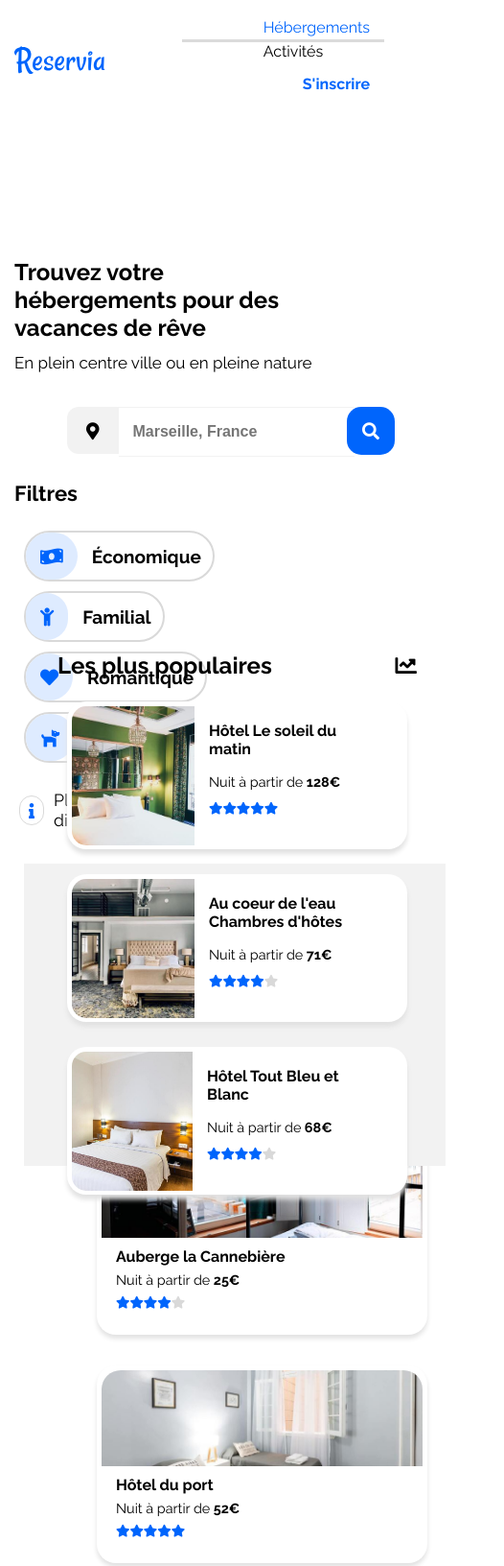
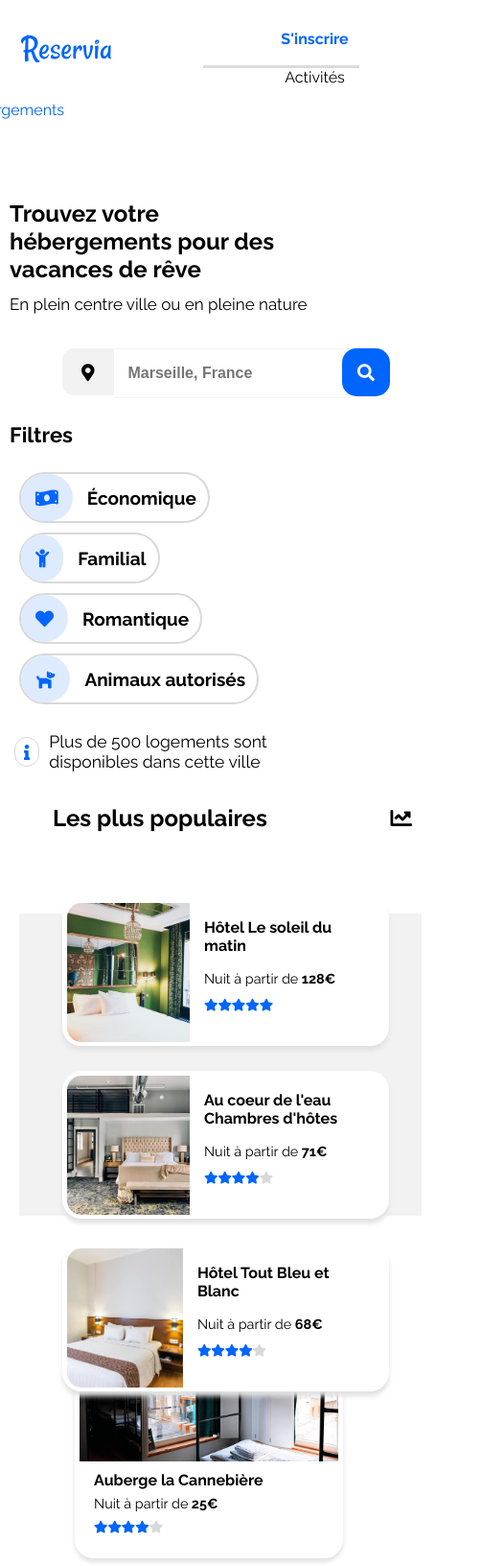
Before and after one commit to flomag5/FlorentMagnoac_2_20072021, a plain HTML site: page Index.Reservia.html in a window 390 px wide. Shown: the top 1632 px of the page at 96% size, 526 px wide, since content can reach past the window. Drawn offline with Linux system fonts and the light colour scheme.

Commit message:
css_media-queries_900px

```diff
--- a/Index.Reservia.html
+++ b/Index.Reservia.html
@@ -199,7 +199,7 @@
                         <h2>Les plus populaires</h2>
                         <i class="fas fa-chart-line"></i>
                     </header>
-                    <ul class="most_populars">
+                    <ul>
                         <li>
                             <a href="images/hebergements/1_xlarge/emile-guillemot-Bj_rcSC5XfE-unsplash.jpg">
                                 <figure class="most_popular">
--- a/styles.css
+++ b/styles.css
@@ -16,7 +16,7 @@ body{
 }
 
 .header .main{
-    padding: 2rem 0;
+    padding: 1rem 0;
 }
 
 a{
@@ -43,6 +43,10 @@ ul{
 
 .price{
     font-weight: 700;
+}
+
+#icon_glass{
+    display: none;
 }
 
 /* Header */
@@ -384,7 +388,7 @@ ul #nav_link_accomodation > .line_effect {
     display: inline-flex;
 
 }
-.most_populars{
+.most-populars{
     display: flex;
     flex-direction: column;
     justify-content: space-evenly;
@@ -572,11 +576,30 @@ ul #nav_link_accomodation > .line_effect {
     }
 
     .bloc_most_popular{
-        display: flex;
+        display: block;
         max-width: 95%;
         max-height: 315px;
-        margin-left: 15px;
+        margin-left: 10px;
     }
+
+    .most-populars{
+        display: flex;
+    }
+
+    .most-populars ul{
+        display: inline-flex;
+        justify-content: space-evenly;
+    }
+
+    .most_popular{
+        width: auto;
+        height: auto;
+    }
+
+    .most_popular .most_popular_img{
+        min-height: 100%;
+    }
+
 
     .bloc_accomodation{
       max-width: 97%;
@@ -615,7 +638,6 @@ ul #nav_link_accomodation > .line_effect {
         grid-template-areas:
         "activity_1 activity_2 activity_4"
         "activity_5 activity_3 activity_6";
-        margin-bottom: 200px;
     }
 
     .items_activity {
@@ -656,11 +678,15 @@ ul #nav_link_accomodation > .line_effect {
     padding-left: 2%;
 }
 
-
+@media screen and (max-width: 1200px) {
+    main {
+      width: 95%;
+    }
+}
 
 @media screen and (max-width: 900px) {
     main {
-      width: 90%;
+      width: 92%;
     }
     .info{
         margin-bottom: 5%;
@@ -668,8 +694,9 @@ ul #nav_link_accomodation > .line_effect {
 
     }
     .bloc_accomodation{
-        width: 103%;
+        width: 97%;
         height: 80%;
+        margin-left: 0.8%;
 
     }
 
@@ -677,25 +704,25 @@ ul #nav_link_accomodation > .line_effect {
         display: grid;
         grid-template-columns: 1fr 1fr;
         grid-template-rows: 1fr 1fr 1fr;
+        padding-left: 6%;
     }
 
     .items_marseille{
         width: 95%;
         height: auto;
-        margin-left: 0;
+        margin-left: -25px;
     }
 
 
     .bloc_most_popular{
         display: flex;
-        width: 100%;
+        width: 96%;
         height: 560px;
+        margin-right: 1%;
     }
 
     .bloc_most_popular .most-populars ul{
-        display: grid;
-        grid-template-columns: 1fr;
-        grid-template-rows: 1fr 1fr 1fr 1fr;
+        display: inline-flex;
     }
 
     .bloc_most_popular .most-populars .most_popular{
@@ -710,16 +737,19 @@ ul #nav_link_accomodation > .line_effect {
          "activity_1 activity_2"
          "activity_4 activity_3"
          "activity_5 activity_6";
-         width: 100%;
-         justify-items: center;
+        width: 35%;
+        margin-left: 30%;
      }
+    .items_activity{
+        margin-right: 2%;
     }
 
-@media screen and (max-width: 576px){
+
+@media screen and (max-width: 600px){
 
     .container{
         width: 100%;
-        margin-left: 15px;
+        padding-left: 10px;
     }
     .navigation{
         display: grid;
@@ -728,27 +758,32 @@ ul #nav_link_accomodation > .line_effect {
         grid-template-areas:
         "logo nav_link_sign-up"
         "nav_link_accomodation nav_link_activities";
-    }
-    .navigation ul{
-        display: inline-block;
+        margin-bottom: -30%;
     }
 
+    .navigation ul{
+        flex-direction: column-reverse;
+    }
    .navigation img{
         grid-area: logo;
+        padding: 15px;
+        margin-top: -50px;
     }
 
     .navigation #nav_link_accomodation{
-        flex-direction: column-reverse;
+        display: flex;
         grid-area: nav_link_accomodation;
+    }
+    #nav_link_accomodation{
+        margin-right: 300%;
     }
 
     .navigation #nav_link_activities{
-        flex-direction: column;
+        flex-direction: column-reverse;
         grid-area: nav_link_activities;
     }
     .navigation #nav_link_activities .line_effect{
         border-bottom:3px solid #dbdbdb;
-
     }
 
     .navigation #nav_link_sign-up{
@@ -769,7 +804,6 @@ ul #nav_link_accomodation > .line_effect {
         margin-left: 55px;
     }
     .search_bar{
-
         width: 280px;
         height: 48px;
     }
@@ -810,18 +844,34 @@ ul #nav_link_accomodation > .line_effect {
 
     .bloc_most_popular{
         display: flex;
-        margin: 10px auto 0 10px;
-        max-width: 500px;
-        height: 100%;
+        flex-direction: column;
         border-radius: 0;
+        margin-top: 30%;
     }
+
+    .most-populars ul{
+        flex-direction: column;
+        height: 70%;
+        width: 85%;
+    }
+
+    .title-h2_icon{
+        margin-bottom: 5%;
+    }
+
+    .most_popular{
+        width: 100%;
+    }
+
+
     .bloc_accomodation{
         max-width: 420px;
         height: 80%;
         background-color: #fff;
         border-radius: 0;
-        margin-left: -15px;
-        margin-top: -140px;
+        margin-left: 2%;
+        margin-top: 10%;
+
 
     }
     .housing_marseille{
@@ -832,18 +882,23 @@ ul #nav_link_accomodation > .line_effect {
     }
 
     .items_marseille{
-        width: 335px;
+        width: 85%;
         height: auto;
     }
     .housing_marseille .items_marseille_img{
-        width: 335px;
+        width: 100%;
+    }
+
+    .activities_marseille{
+        margin-bottom: -110%;
     }
     .activities_marseille ul{
         display: grid;
         justify-content: center;
-        width: 100%;
-        height: 1500px;
-        margin-bottom: 80px;
+        width: 90%;
+        height: auto;
+        margin-left: -15px;
+        margin-top: 10%;
         grid-template-columns: 1fr;
         grid-template-rows: repeat(6, 1fr);
         grid-template-areas:
@@ -855,13 +910,11 @@ ul #nav_link_accomodation > .line_effect {
         "activity_6";
     }
 
-    .activity_2{
-        grid-area: activity_2;
-        height: 250px;
+    .activities_marseille ul li{
+        height: 90%;
+        margin-bottom: -25%;
     }
-    .activity_6{
-        grid-area: activity_6;
-        height: 250px;
+
     }
     .footer{
         display: flex;
```
